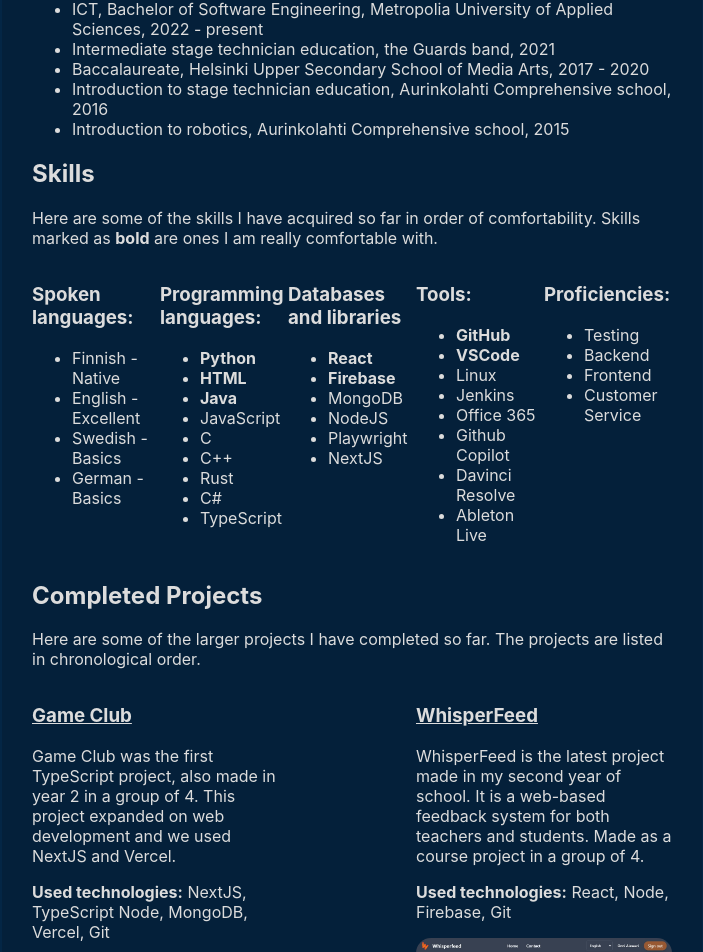
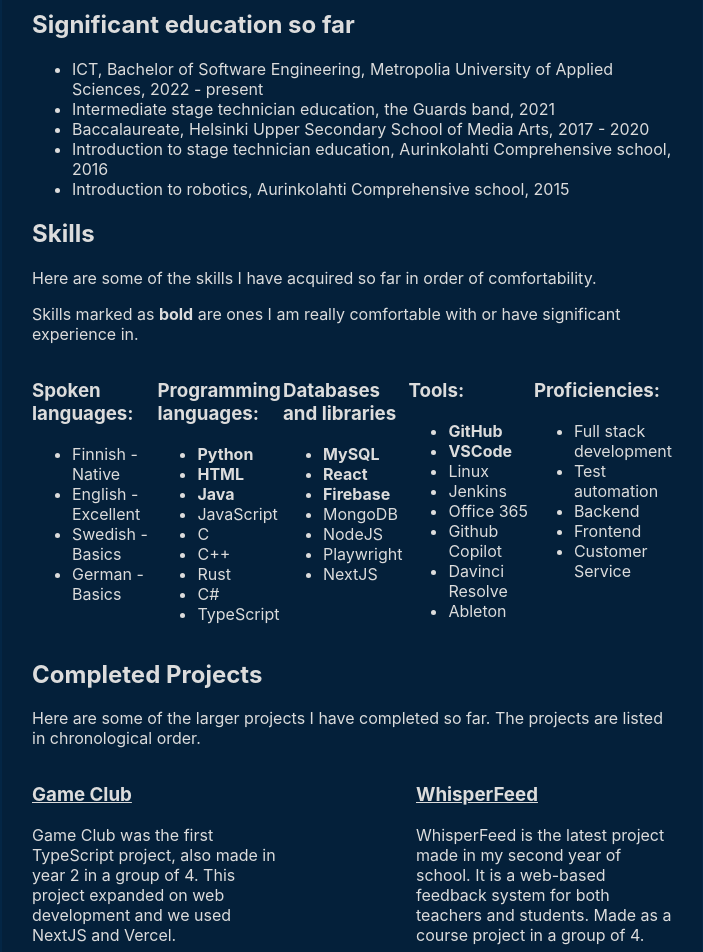
Before and after one commit to Higic/portfolio, a React (Create React App) app in the folder portfolio/: page / in a window 1280 px wide. Shown: the part 771-1723 px from the top of the page, without its empty margins (288-991 px from the left). Built offline with nearby package versions, Linux system fonts and the light colour scheme.

Commit message:
yearly update

```diff
--- a/portfolio/src/components/Experience.jsx
+++ b/portfolio/src/components/Experience.jsx
@@ -1,5 +1,3 @@
-import React from "react";
-
 const Experience = () => {
     return (
         <div>
--- a/portfolio/src/components/Info.jsx
+++ b/portfolio/src/components/Info.jsx
@@ -1,5 +1,3 @@
-import React from 'react';
-
 const Info = () => {
 
     return (
@@ -15,6 +13,7 @@
             <br/>
             I have no problems working in stressful or rushed environments. My first Internship was at Airbus Helsinki's Lab Testing team. During my internship I learned about SCRUM in a real working environment.
             Most of my time was spent programming internal software for the team in Python. Other technologies included automated testing and scripts for different shells.<br/>
+            The internship culminated to a full stack project where the Python program was matched with Mysql, React and NodeJS.
 
             </p>
         </div>
--- a/portfolio/src/components/Projects.jsx
+++ b/portfolio/src/components/Projects.jsx
@@ -1,4 +1,3 @@
-import React from "react";
 import Ast3Drois from "../img/Ast3Drois.jpg"
 import NutritionTracker from "../img/NutritionTracker.png"
 import Giphygle from "../img/Giphygle.png"
--- a/portfolio/src/components/Skills.jsx
+++ b/portfolio/src/components/Skills.jsx
@@ -1,10 +1,9 @@
-import React from "react";
-
 const Skills = () => {
     return (
         <div>
             <h2>Skills</h2>
-            <p>Here are some of the skills I have acquired so far in order of comfortability. Skills marked as <b>bold</b> are ones I am really comfortable with.</p>
+            <p>Here are some of the skills I have acquired so far in order of comfortability.</p>
+            <p>Skills marked as <b>bold</b> are ones I am really comfortable with or have significant experience in.</p>
             <div className="skills-container">
 
                 <div className="skills-list">
@@ -35,6 +34,7 @@
                 <div className="skills-list">
                     <h3>Databases and libraries</h3>
                     <ul>
+                        <li><b>MySQL</b></li>
                         <li><b>React</b></li>
                         <li><b>Firebase</b></li>
                         <li>MongoDB</li>
@@ -54,14 +54,15 @@
                         <li>Office 365</li>
                         <li>Github Copilot</li>
                         <li>Davinci Resolve</li>
-                        <li>Ableton Live</li>
+                        <li>Ableton</li>
                     </ul>
                 </div>
 
                 <div className="skills-list">
                     <h3>Proficiencies:</h3>
                     <ul>
-                        <li>Testing</li>
+                        <li>Full stack development</li>
+                        <li>Test automation</li>
                         <li>Backend</li>
                         <li>Frontend</li>
                         <li>Customer Service</li>
```
